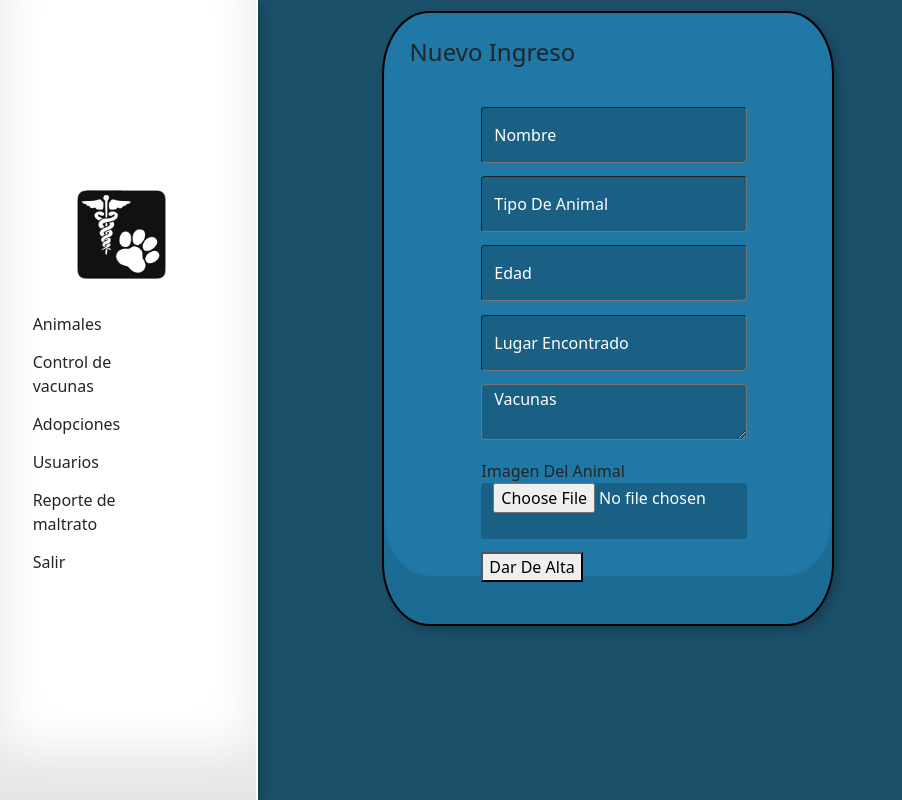
After one commit to osmarlucero/Leo, a PHP site: page /pages/new_animal.php in a window 1280 px wide. The commit adds this page. Shown: the whole page, without its empty margins (0-902 px from the left). Run offline with PHP 8.4, Linux system fonts and the light colour scheme; some libraries are stand-ins or nearby versions.

Commit message:
new_income

```diff
--- /dev/null
+++ b/css/admin_css.css
@@ -0,0 +1,52 @@
+body{
+	display: flex;
+	align-items:center !important;
+	background-color: #1c516c !important;
+}
+#menu_left{
+	position: fixed;
+	height: 100%;
+	top:0;
+	background-color: #ffffff;
+	display: flex;
+	align-items:center !important;
+	width: 20%;
+	box-shadow:
+       inset 0 -3em 3em rgba(0,0,0,0.1),
+             0 0  0 2px rgb(255,255,255),
+             0.3em 0.3em 1em rgba(0,0,0,0.3);
+}
+#menu_left_inner{
+	margin-top: 5%;
+	width: 100%;
+	--margin-left: 10%;
+}
+#menu_left_inner img{
+	max-width: 35%;
+	margin-left: 30%;
+}
+#list_option{
+	list-style: none;
+	width: 75%;
+	padding: 10%;
+}
+#list_option li{
+	padding: 5%
+}
+#list_option :hover{
+	background-color: #cce3f5;
+}
+.drop_menu{
+	list-style: none;
+}
+.drop_menu ul{
+	display: none;
+}
+.drop_menu:hover > ul{
+	background-color:none;
+	position: fixed;
+	display:block;
+	list-style: none;
+	margin-left: 10%;
+	padding: 0,10%,0,0;
+}
--- /dev/null
+++ b/css/examp_css.css
@@ -0,0 +1,46 @@
+#container{
+	width: 100%;
+}
+#main{
+	background-color: #1f78a5;
+    width: 35%;
+    margin-left: 30%;
+    padding: 2%;
+    margin-top: 1%;
+    border-radius: 10%;
+    box-shadow: inset 0 -3em 2px rgba(0,0,0,0.1), 0 0 0 2px rgb(0 0 0), 0.3em 0.3em 1em rgba(0,0,0,0.3);
+}
+.square{
+	align-items: center !important;
+    width: 100%;
+}
+.square_inner{
+
+}
+#list_form{
+    list-style: none;
+    margin-top: 10%;
+    width: 75%;
+    margin-left: 10%;
+}
+#list_form li{
+    list-style: none;
+    margin-top: 5%;
+    padding: 0;
+}
+#list_form li input, li textarea{
+    align-self: center;
+    background-color: rgba(0, 0, 0, 0.2);
+    border-radius: 4px;
+    border-width: 0.5px;
+    color: rgb(255, 255, 255);
+    height: 56px;
+    padding-left: 12px;
+    width: 100%;
+    font-style: normal;
+    font-size: 16px;
+    letter-spacing: 0px;
+}
+#list_form li input::placeholder, li textarea::placeholder{
+  color: white;
+}
--- /dev/null
+++ b/pages/menu.php
@@ -0,0 +1,26 @@
+<div id="menu_left_inner">
+            <img src="../images/veterinary_icon_180324.png">
+            <ul id="list_option">
+                <li class="drop_menu">Animales
+                    <ul>
+                        <li><a href="new_animal.php">Nuevo</a></li>
+                        <li>Disponibles</li>
+                    </ul>
+                </li>
+                <li>Control de vacunas</li>
+                <li class="drop_menu">Adopciones
+                    <ul>
+                        <li>Nueva</li>
+                        <li>Adoptados</li>
+                    </ul>
+                </li>
+                <li class="drop_menu">Usuarios
+                    <ul>
+                        <li>Nuevo</li>
+                        <li>Existentes</li>
+                    </ul>
+                </li>
+                <li>Reporte de maltrato</li>
+                <li>Salir</li>
+            </ul>
+        </div>
--- /dev/null
+++ b/pages/new_animal.php
@@ -0,0 +1,63 @@
+<!DOCTYPE html>
+<html lang="en">
+<head>
+
+    <meta http-equiv="Content-Type" content="text/html; charset=iso-8859-1" />
+    <link rel="StyleSheet" href= "../css/admin_css.css?v=0.0.2" />
+    <link rel="StyleSheet" href= "../css/examp_css.css?v=0.0.2" />
+    <title>Nuevo Animal</title>
+    <link href="https://cdn.jsdelivr.net/npm/bootstrap@5.1.3/dist/css/bootstrap.min.css" rel="stylesheet" integrity="sha384-1BmE4kWBq78iYhFldvKuhfTAU6auU8tT94WrHftjDbrCEXSU1oBoqyl2QvZ6jIW3"crossorigin="anonymous">
+    <link rel="shortcut icon" href="../images/veterinary_icon_180324.png" />
+    <meta charset="UTF-8">
+    <meta http-equiv =»Cache-Control» content =»no-cache»/>
+    <meta name="viewport" content="width=device-width, initial-scale=1.0">
+    <script src="app/jquery-3.5.1.min.js"></script>
+    <script>
+    window.onload = function() {
+      var container = document.getElementById('menu_left');
+      fetch('../pages/menu.php')
+        .then(response => response.text())
+        .then(data => {
+          container.innerHTML = data;
+        })
+        .catch(error => {
+          console.log('Error:', error);
+        });
+    };
+  </script>
+</head>
+<body>
+
+    <div id="menu_left">
+
+    </div>
+    <div id="container">
+        <!-- Inicio primer container-->
+        <div id="main">
+            <!-- inicio square -->
+            <div class="square">
+                  <h4>  Nuevo Ingreso</h4>
+                <div class="square_inner">
+                    <form>
+                    <ul id="list_form">
+                        <li><input type="text" name="name" placeholder="Nombre"></li>
+                        <li><input type="text" name="type" placeholder="Tipo De Animal"></li>
+                        <li><input type="text" name="age" placeholder="Edad"></li>
+                        <li><input type="text" name="place_found" placeholder="Lugar Encontrado"></li>
+                        <li><textarea type="text" name="vaccine" placeholder="Vacunas"></textarea></li>
+                        <li>Imagen Del Animal <input type="file" name="imageCover" required="" placeholder="Imagen Pelicula" accept="image/*"> </li>
+                        <li>
+                             <button type="submit" class="style_form font_style_reverse">
+                        Dar De Alta</button>
+                        </li>
+
+                    </ul>
+                        <input type="hidden" name="action" value="store">
+                    </form>
+                </div>
+            </div>
+            <!-- Fin square -->
+        </div>
+    </div>
+</body>
+</html>
```
Also changed, not shown: css/index_css.css (+10 -0 lines), index.php (+3 -8 lines), pages/admin.php (added, +46 -0 lines), images/veterinary_icon_180324.png (added).
